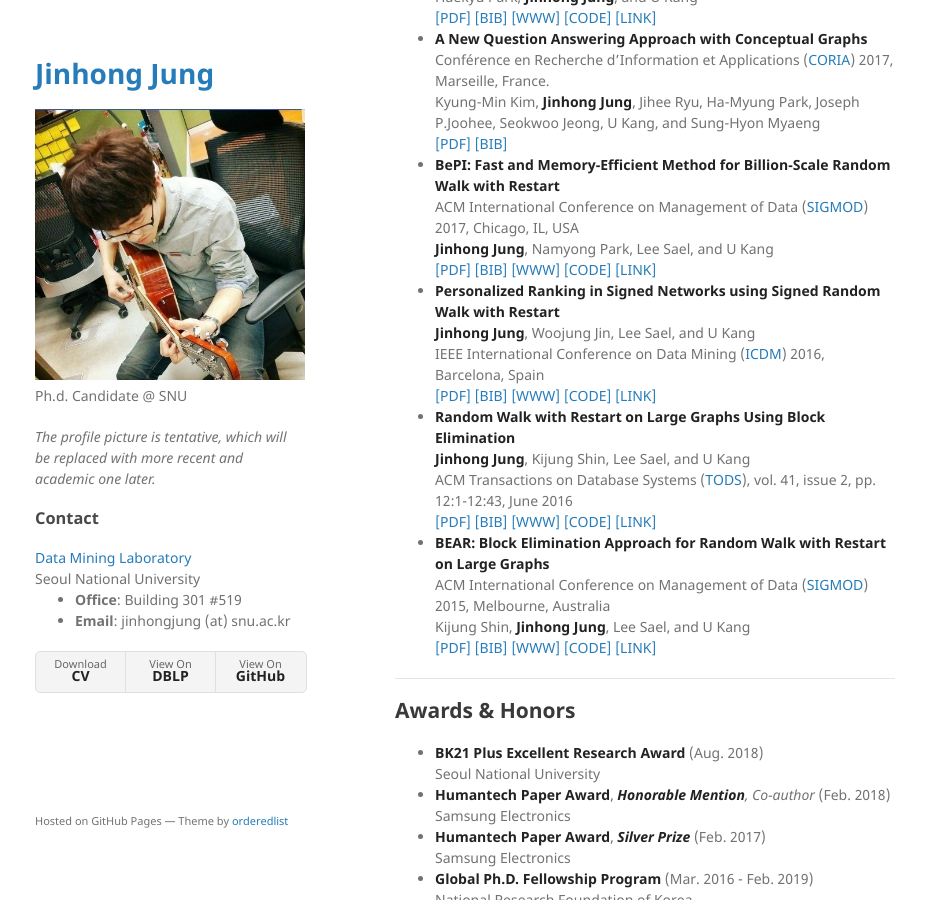
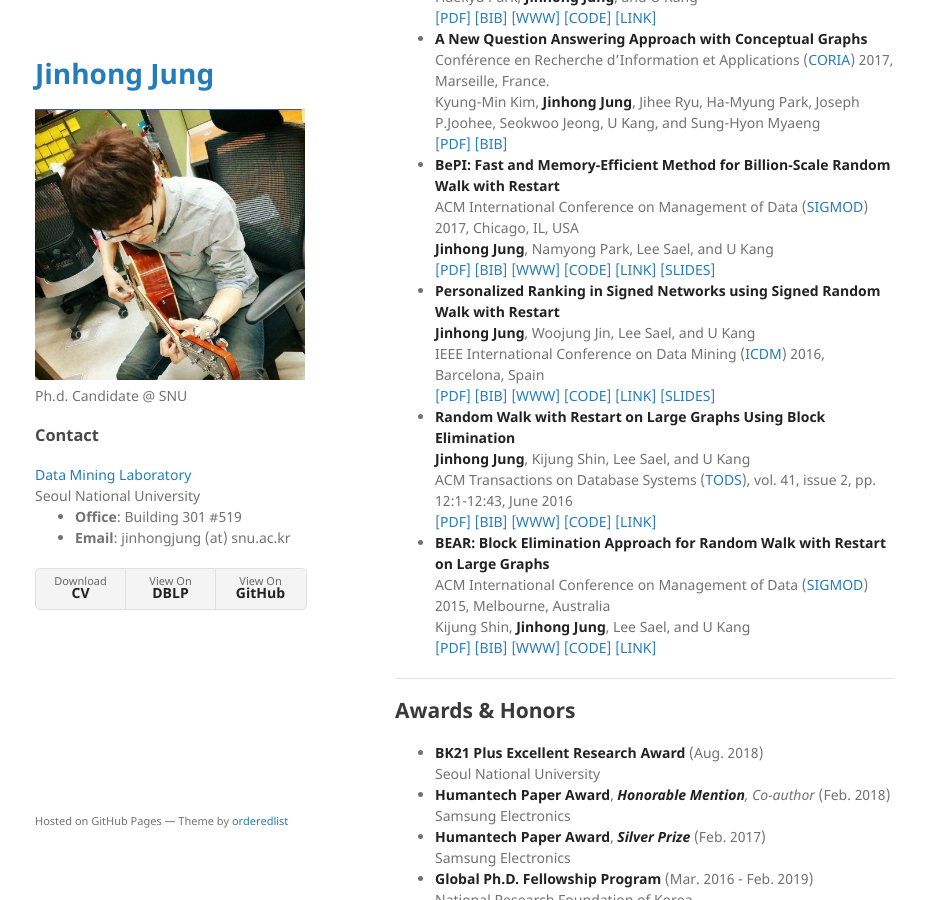
Before and after one commit to jinhongjung/jinhongjung.github.io, a Jekyll site: the page built from index.md, in a window 1280 px wide and 900 px high, scrolled down 1320 px. Shown: the whole window, without its empty margins (175-1101 px from the left). Built offline with Jekyll 4.4.1, drawn with Linux system fonts in a browser that asks for light colours; our own code applies the rules of GitHub Pages for plain Markdown files.

```diff
--- a/_config.yml
+++ b/_config.yml
@@ -1,6 +1,6 @@
 title: Jinhong Jung
 logo: /assets/img/profile.jpeg
-description: Ph.d. Candidate @ SNU </br> <p><i>The profile picture is tentative, which will be replaced with more recent and academic one later.</i></p>
+description: Ph.d. Candidate @ SNU
 show_downloads: true
 google_analytics:
 theme: jekyll-theme-minimal
--- a/index.md
+++ b/index.md
@@ -89,6 +89,7 @@
   [[WWW]](http://datalab.snu.ac.kr/bepi)
   [[CODE]](https://datalab.snu.ac.kr/bepi/resources/BePI_matlab_v1.1.tar.gz)
   [[LINK]](https://dl.acm.org/citation.cfm?id=3035950)
+  [[SLIDES]](https://datalab.snu.ac.kr/~jinhong/slides/bepiSIGMOD2017.pptx)
 * **Personalized Ranking in Signed Networks using Signed Random Walk with Restart** \\
   **Jinhong Jung**, Woojung Jin, Lee Sael, and U Kang \\
   IEEE International Conference on Data Mining ([ICDM](http://icdm2016.eurecat.org/)) 2016, Barcelona, Spain \\
@@ -97,6 +98,7 @@
   [[WWW]](http://datalab.snu.ac.kr/srwr)
   [[CODE]](https://datalab.snu.ac.kr/srwr/resources/SRWR-v1.2.zip)
   [[LINK]](https://ieeexplore.ieee.org/abstract/document/7837935)
+  [[SLIDES]](http://datalab.snu.ac.kr/~jinhong/slides/srwrICDM2016.pptx)
 * **Random Walk with Restart on Large Graphs Using Block Elimination** \\
   **Jinhong Jung**, Kijung Shin, Lee Sael, and U Kang \\
   ACM Transactions on Database Systems ([TODS](http://tods.acm.org/)), vol. 41, issue 2, pp. 12:1-12:43, June 2016 \\
```
